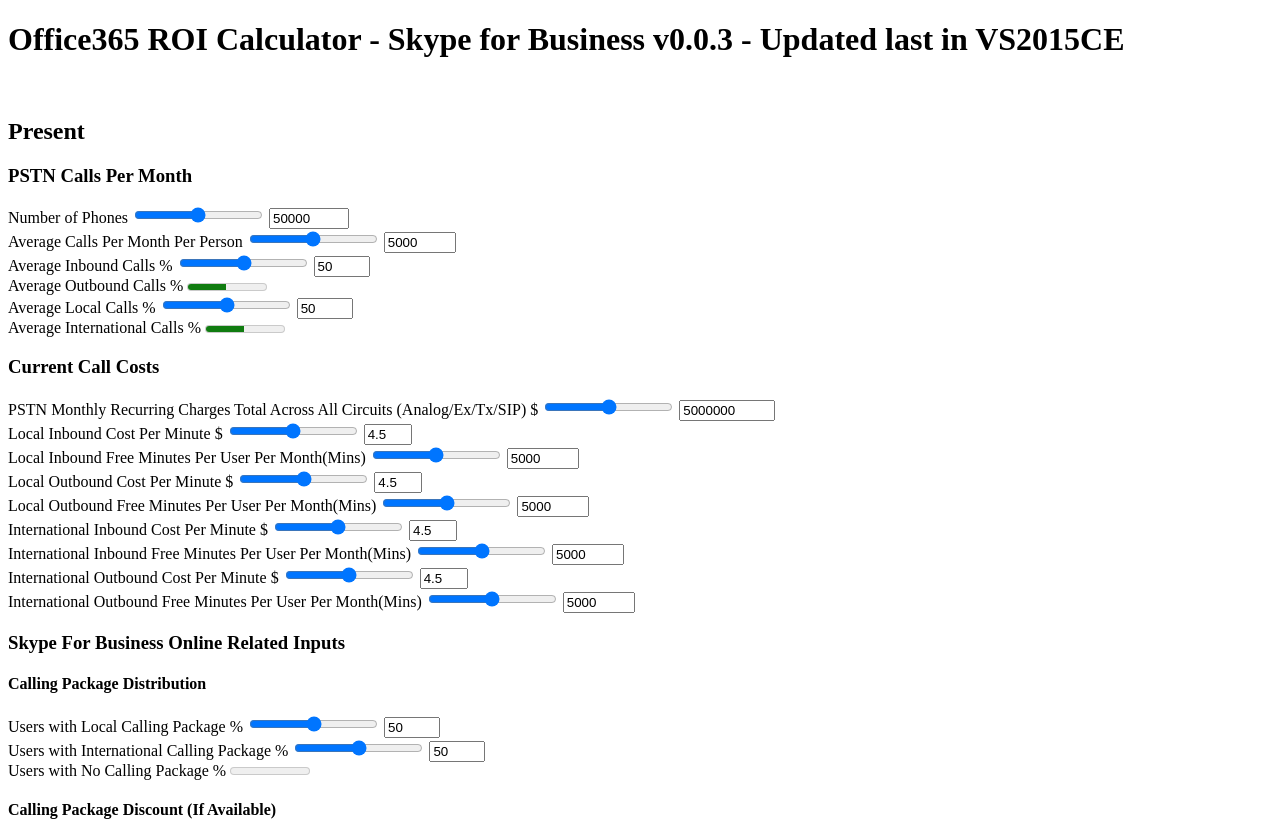
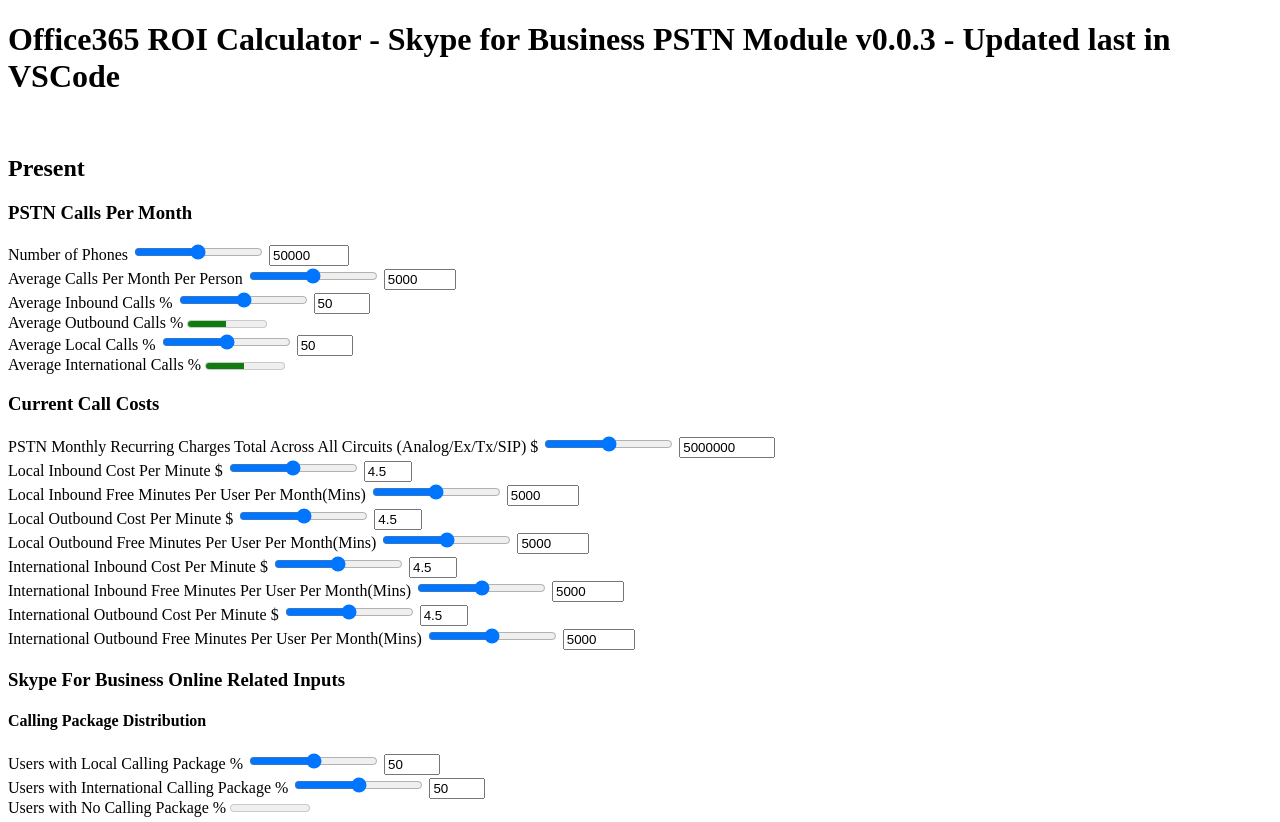
Before and after one commit to julianfrank/jf365roi, a website: page pages/s4b.html in a window 1280 px wide. Shown: the top 822 px of the page. Drawn offline with Linux system fonts and the light colour scheme.

Commit message:
small updates to recheck github connect

```diff
--- a/pages/s4b.html
+++ b/pages/s4b.html
@@ -1,13 +1,13 @@
 <!DOCTYPE html>
 
 <head>
-    <title>Office365 ROI Calculator - Skype for Business</title>
+    <title>Office365 ROI Calculator - Skype for Business PSTN Module</title>
     <link rel="shortcut icon" type="image/x-ico" href="/public/favicon.ico" />
     <script src="/js/s4b.js"></script>
 </head>
 
 <body onload="init_document()">
-    <h1>Office365 ROI Calculator - Skype for Business v0.0.3 - Updated last in VS2015CE</h1>
+    <h1>Office365 ROI Calculator - Skype for Business PSTN Module v0.0.3 - Updated last in VSCode</h1>
     <br>
     <div id="Present">
         <h2>Present</h2>
```
Also changed, not shown: README.md.
